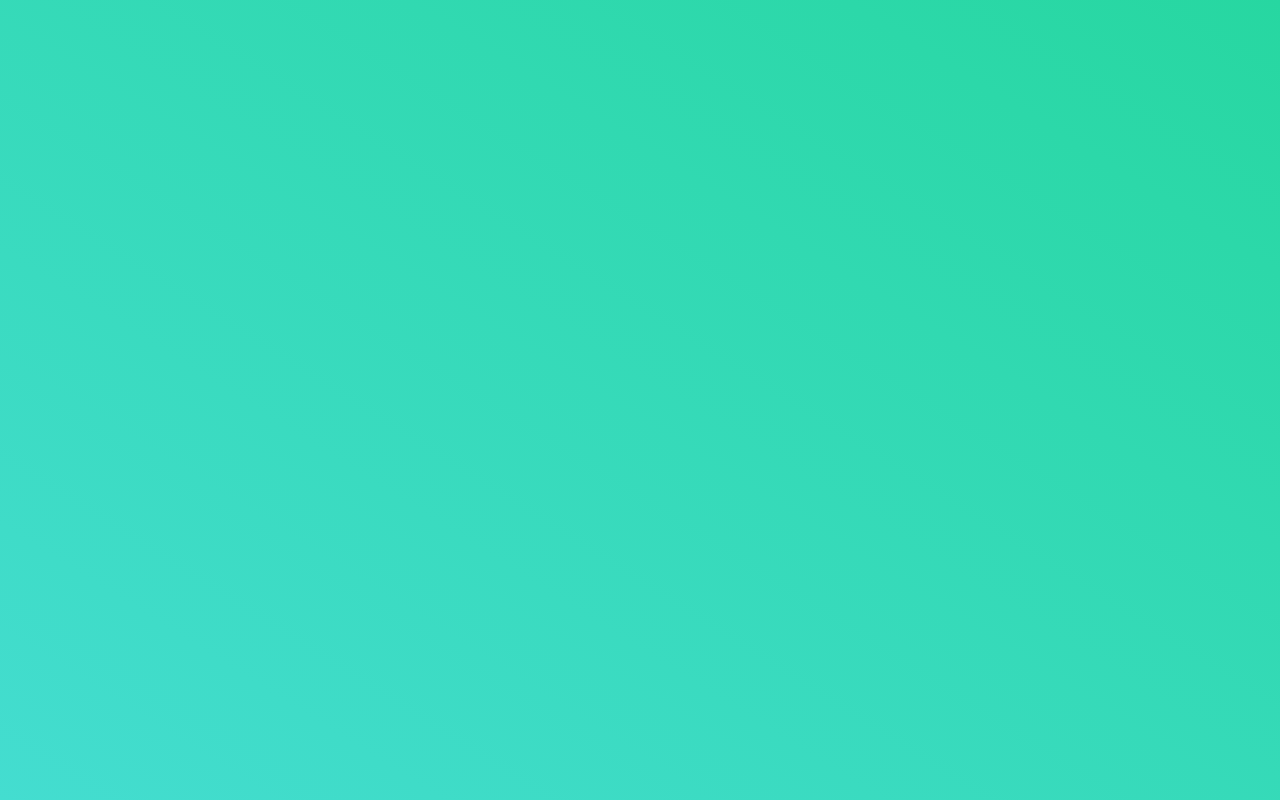
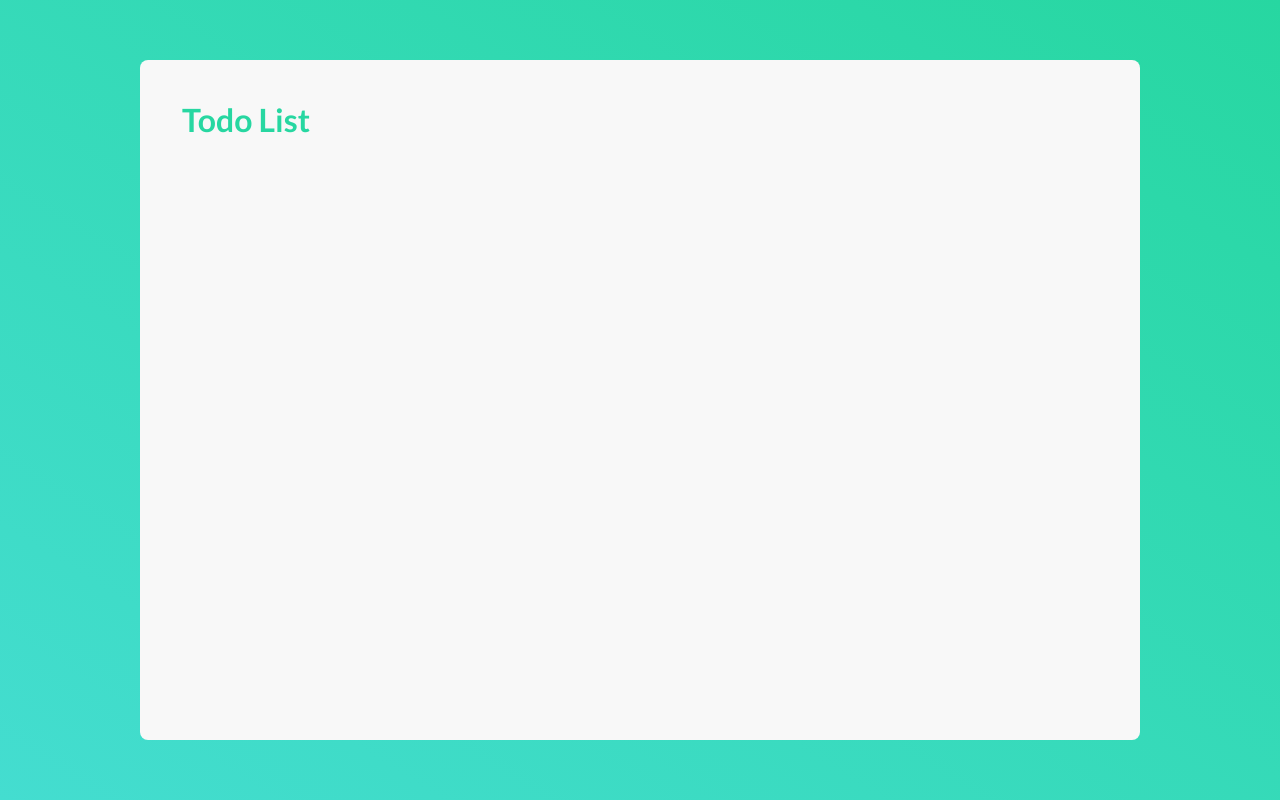
Before and after one commit to krysfields12/todo-list-application, an Angular app in the folder client/: page / in a window 1280 px wide. Built offline with nearby package versions, Linux system fonts and the light colour scheme.

Commit message:
added styling for todo-view

```diff
--- a/client/src/app/app-routing.module.ts
+++ b/client/src/app/app-routing.module.ts
@@ -1,7 +1,10 @@
 import { NgModule } from '@angular/core';
 import { RouterModule, Routes } from '@angular/router';
+import { TodoViewComponent } from './pages/todo-view/todo-view.component';
 
-const routes: Routes = [];
+const routes: Routes = [
+  {path: '', component: TodoViewComponent}
+];
 
 @NgModule({
   imports: [RouterModule.forRoot(routes)],
--- a/client/src/app/app.module.ts
+++ b/client/src/app/app.module.ts
@@ -3,10 +3,12 @@ import { BrowserModule } from '@angular/platform-browser';
 
 import { AppRoutingModule } from './app-routing.module';
 import { AppComponent } from './app.component';
+import { TodoViewComponent } from './pages/todo-view/todo-view.component';
 
 @NgModule({
   declarations: [
-    AppComponent
+    AppComponent,
+    TodoViewComponent
   ],
   imports: [
     BrowserModule,
--- /dev/null
+++ b/client/src/app/pages/todo-view/todo-view.component.html
@@ -0,0 +1,9 @@
+<div class="centered-content">
+    <div class="todo-manager-container">
+        <div class="todo-list-container has-background-light">
+            <h1 class="title has-text-primary">
+                Todo List
+            </h1>
+        </div>
+    </div>
+</div>
--- /dev/null
+++ b/client/src/app/pages/todo-view/todo-view.component.scss
@@ -0,0 +1,26 @@
+.centered-content {
+    display: flex;
+    justify-content: center;
+    align-items: center;
+    width: 100%;
+    height: 100%;
+}
+
+.todo-manager-container {
+    display: flex;
+    width: 100%;
+    height: 100%;
+    max-width: 1000px;
+    max-height: 680px;
+}
+
+.todo-list-container {
+    display: flex;
+    flex-grow: 1;
+    border-radius: 8px;
+    padding: 42px
+}
+
+.title {
+    font-family: "lato"
+}
--- /dev/null
+++ b/client/src/app/pages/todo-view/todo-view.component.ts
@@ -0,0 +1,15 @@
+import { Component, OnInit } from '@angular/core';
+
+@Component({
+  selector: 'app-todo-view',
+  templateUrl: './todo-view.component.html',
+  styleUrls: ['./todo-view.component.scss']
+})
+export class TodoViewComponent implements OnInit {
+
+  constructor() { }
+
+  ngOnInit(): void {
+  }
+
+}
```
Also changed, not shown: 1 other file (tests, documents, lock files or other folders).
